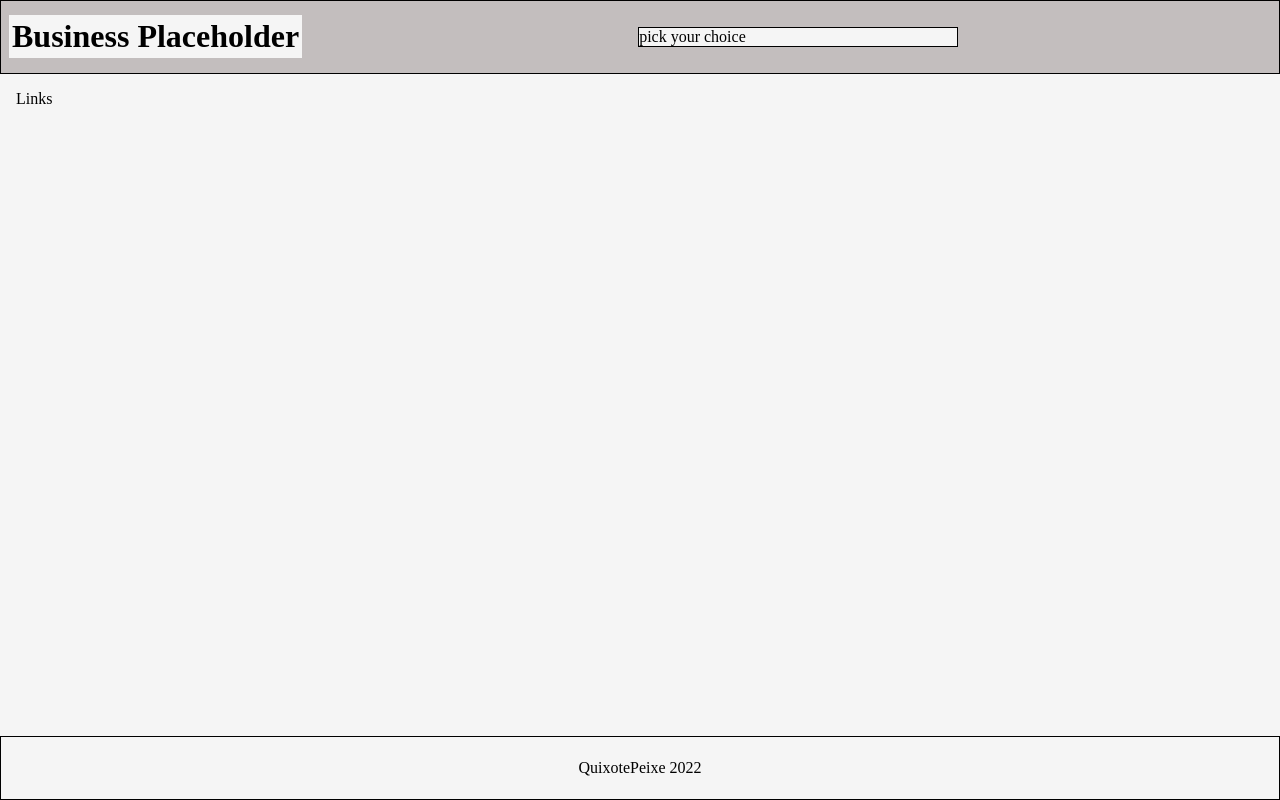
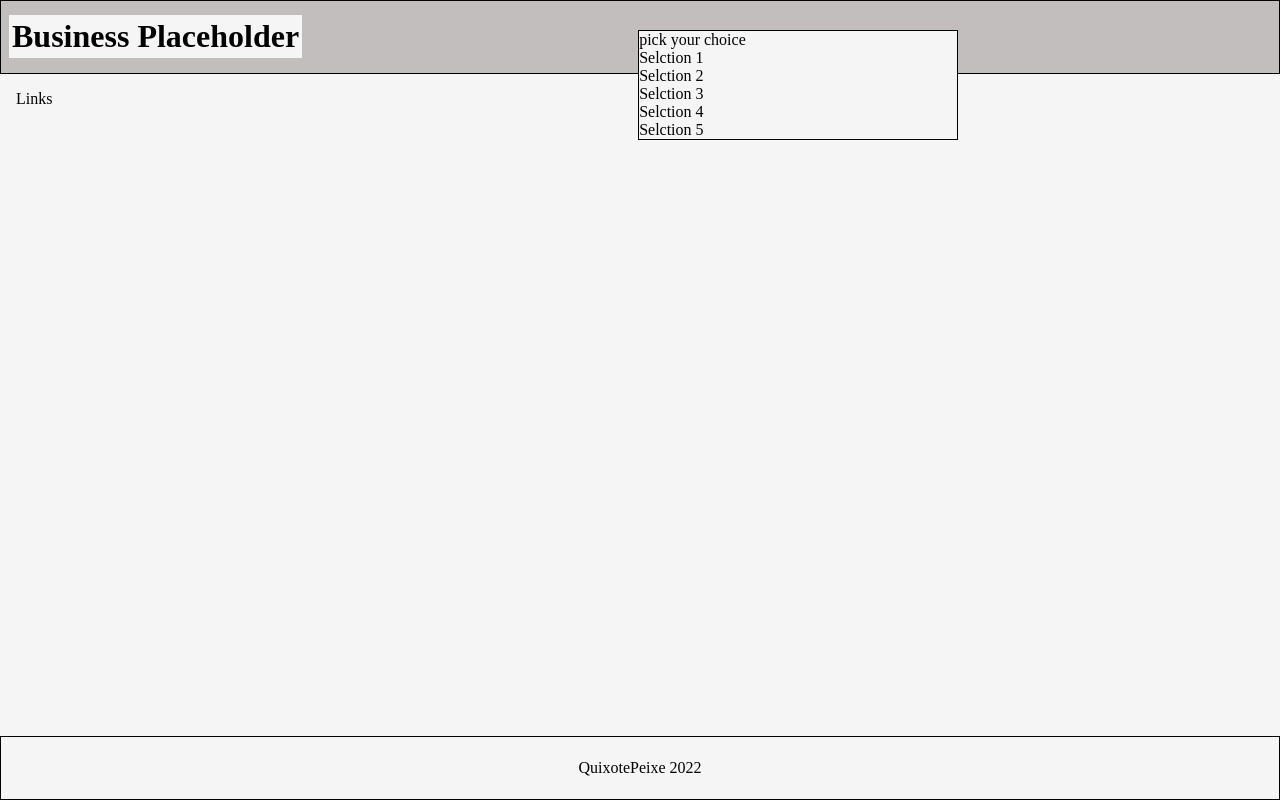
Before and after one commit to SalamanderCtesiphon/Dynamic-User-Interface, a plain HTML site: page index.html in a window 1280 px wide. Drawn offline with Linux system fonts and the light colour scheme.

Commit message:
added the dropdown menu

```diff
--- a/index.html
+++ b/index.html
@@ -12,7 +12,14 @@
     <div class="page">
         <div class="header">
             <h1>Business Placeholder</h1>
-            <div class="dropDownMenu">pick your choice</div>
+            <ul>
+                <li class="dropDownMenu">pick your choice</li>
+                <li>Selction 1</li>
+                <li>Selction 2</li>
+                <li>Selction 3</li>
+                <li>Selction 4</li>
+                <li>Selction 5</li>
+            </ul>
         </div>
         <div class="sidebar">
             <div>Links</div>
--- a/style.css
+++ b/style.css
@@ -27,10 +27,14 @@ h1 {
     padding: 3px;
 }
 
-.dropDownMenu {
+ul {
+    display: flex;
+    flex-direction: column;
     margin-left: 21rem;
     border: 1px solid black;
     width: 20rem;
+    list-style: none;
+    margin-top: 6rem;
 }
 
 .sidebar {
```
